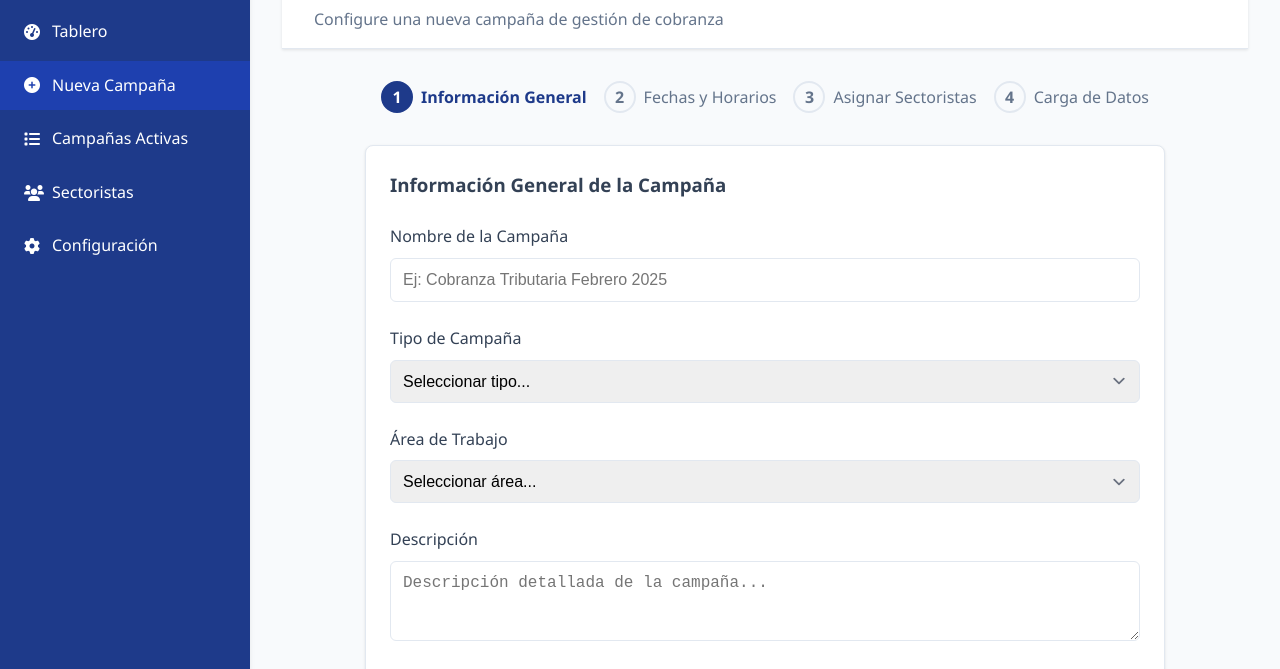
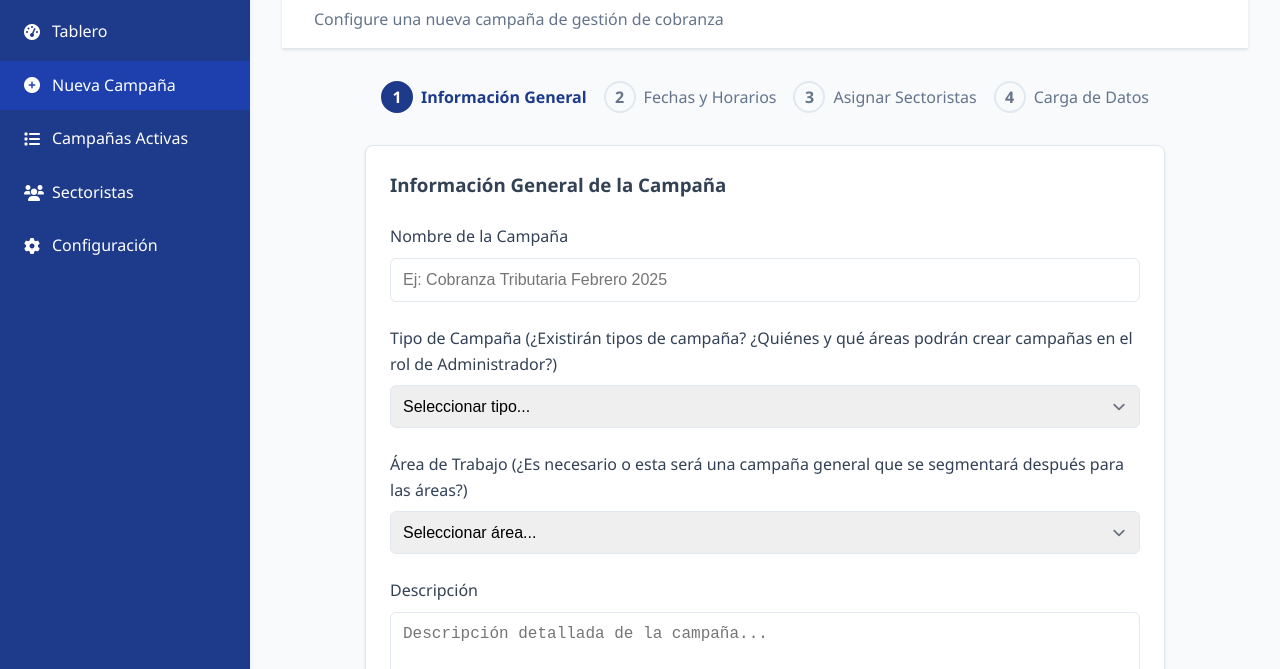
Before and after one commit to WalkedPlate/MockUps_SAT, a plain HTML site: page paginas/administrador/wizard-campanas.html in a window 1280 px wide. Shown: the part 90-759 px from the top of the page. Drawn offline with Linux system fonts and the light colour scheme.

Commit message:
refactor: preguntas en la creación de la campaña

```diff
--- a/paginas/administrador/wizard-campanas.html
+++ b/paginas/administrador/wizard-campanas.html
@@ -66,7 +66,7 @@
           </div>
 
           <div class="grupo-form">
-            <label class="etiqueta">Tipo de Campaña</label>
+            <label class="etiqueta">Tipo de Campaña (¿Existirán tipos de campaña? ¿Quiénes y qué áreas podrán crear campañas en el rol de Administrador?)</label>
             <select class="campo select">
               <option value="">Seleccionar tipo...</option>
               <option value="cobranza-telefonica">Cobranza Telefónica</option>
@@ -77,7 +77,7 @@
           </div>
 
           <div class="grupo-form">
-            <label class="etiqueta">Área de Trabajo</label>
+            <label class="etiqueta">Área de Trabajo (¿Es necesario  o esta será una campaña general que se segmentará después para las áreas?)</label>
             <select class="campo select">
               <option value="">Seleccionar área...</option>
               <option value="tributaria-mepecos">Tributaria - MEPECOS</option>
```
